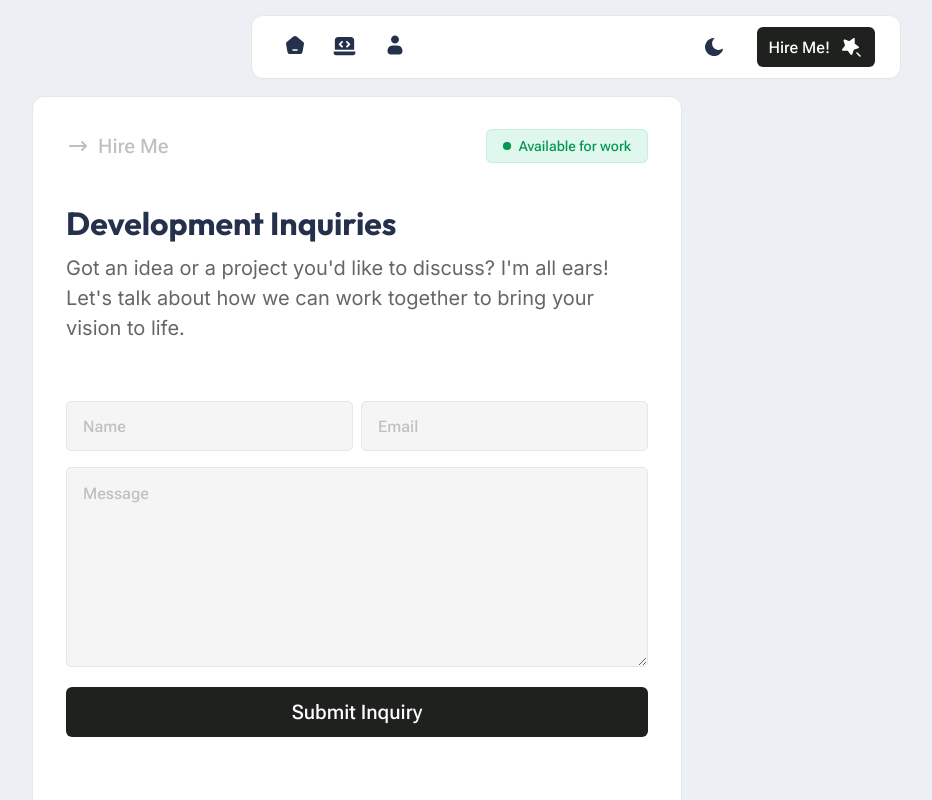
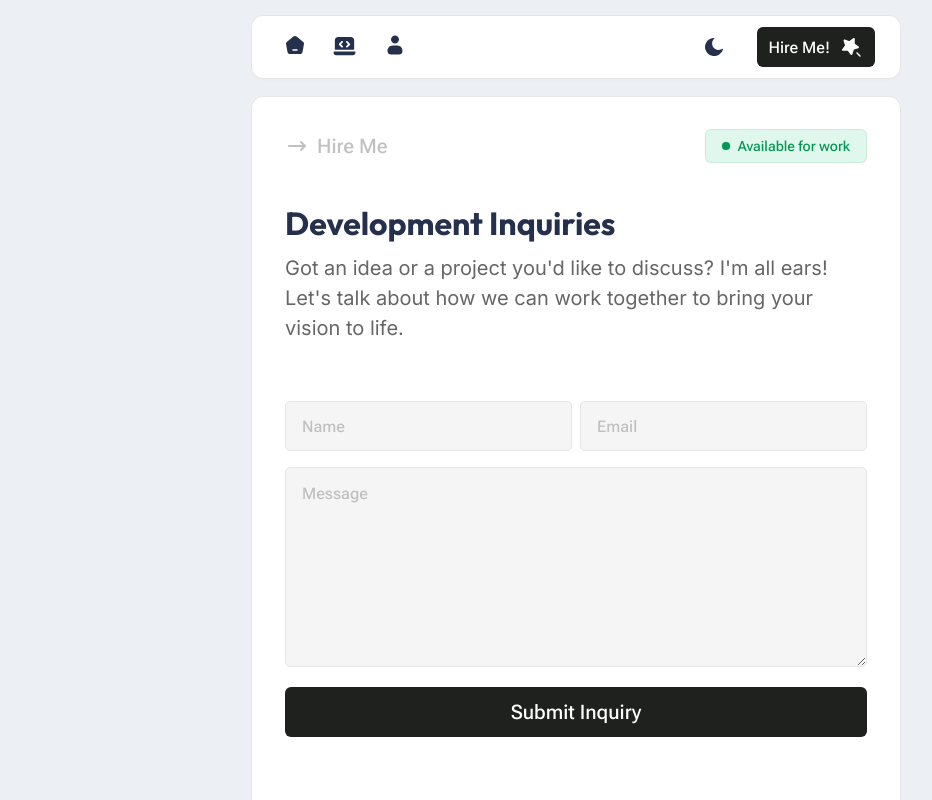
Before and after one commit to vinnyhoward/portfolio-2024, a Next.js app: page /hire in a window 1280 px wide. Shown: the top 800 px of the page, without its empty margins (64-996 px from the left). Built offline with nearby package versions, Linux system fonts and the light colour scheme.

Commit message:
Add styling to HireContainer

```diff
--- a/src/app/hire/page.tsx
+++ b/src/app/hire/page.tsx
@@ -9,8 +9,12 @@ import { Hero } from "@/components/Hero/Hero";
 import { Layout } from "@/components/Layout/Layout";
 
 const HireContainer = styled.div`
+  background-color: ${({ theme }) => theme.colors.color2};
+  display: flex;
+  flex-direction: column;
+  justify-content: space-between;
+  align-items: center;
   padding: 6rem;
-
   width: 100%;
 
 @media ${({ theme }) => theme.mediaQueries.medium} {
```
